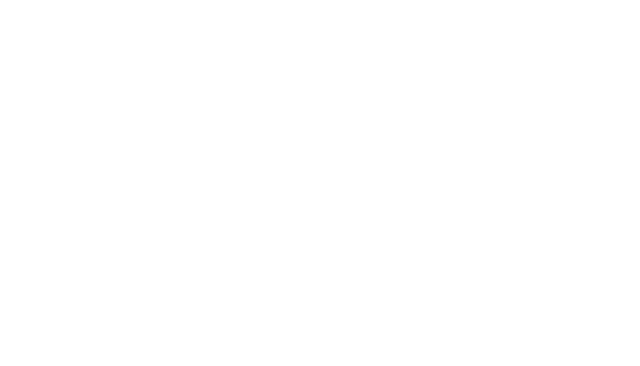
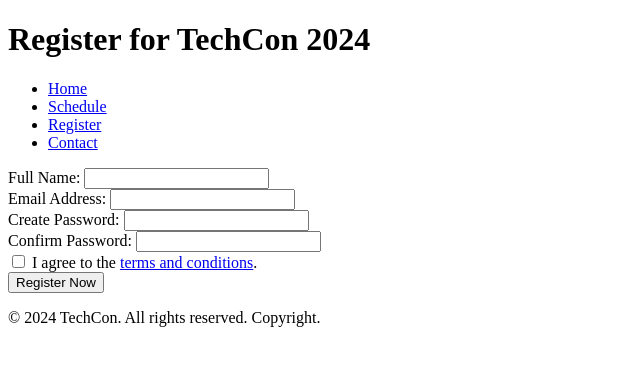
Before and after one commit to Apejidaniella/TechCon_HTML, a plain HTML site: page techcon_website/register.html in a window 1280 px wide. Shown: the whole page, without its empty margins (0-640 px from the left). Drawn offline with Linux system fonts and the light colour scheme.

Commit message:
added structure and form to register.html

```diff
--- a/techcon_website/register.html
+++ b/techcon_website/register.html
@@ -0,0 +1,57 @@
+<!DOCTYPE html>
+<html lang="en">
+<head>
+    <meta charset="UTF-8">
+    <meta name="viewport" content="width=device-width, initial-scale=1.0">
+    <title>Register for TechCon 2024</title>
+</head>
+<body>
+    <header>
+        <h1>Register for TechCon 2024</h1>
+         <nav>
+             <ul>
+    <li><a href="index.html">Home</a></li>
+    <li><a href="schedule.html">Schedule</a></li>
+    <li><a href="register.html">Register</a></li>
+    <li><a href="contact.html">Contact</a></li>
+  </ul>
+        </nav>
+    </header>
+    <main>
+        <form action="#" method="post">
+<div>
+        <label for="full-name">Full Name:</label>
+        <input type="text" id="full-name" name="full-name" required />
+      </div>
+
+      <div>
+        <label for="email">Email Address:</label>
+        <input type="email" id="email" name="email" required />
+      </div>
+
+      <div>
+        <label for="password">Create Password:</label>
+        <input type="password" id="password" name="password" required />
+      </div>
+
+      <div>
+        <label for="confirm-password">Confirm Password:</label>
+        <input type="password" id="confirm-password" name="confirm-password" required />
+      </div>
+
+      <div>
+        <input type="checkbox" id="terms" name="terms" required />
+        <label for="terms">I agree to the <a href="#">terms and conditions</a>.</label>
+      </div>
+
+      <div>
+        <button type="submit">Register Now</button>
+      </div>
+        </form>
+    </main>
+
+    <footer>
+    <p>&copy; 2024 TechCon. All rights reserved. Copyright.</p>
+  </footer>
+</body>
+</html>
```
Also changed, not shown: techcon_website/schedule.html (+3 -3 lines).
